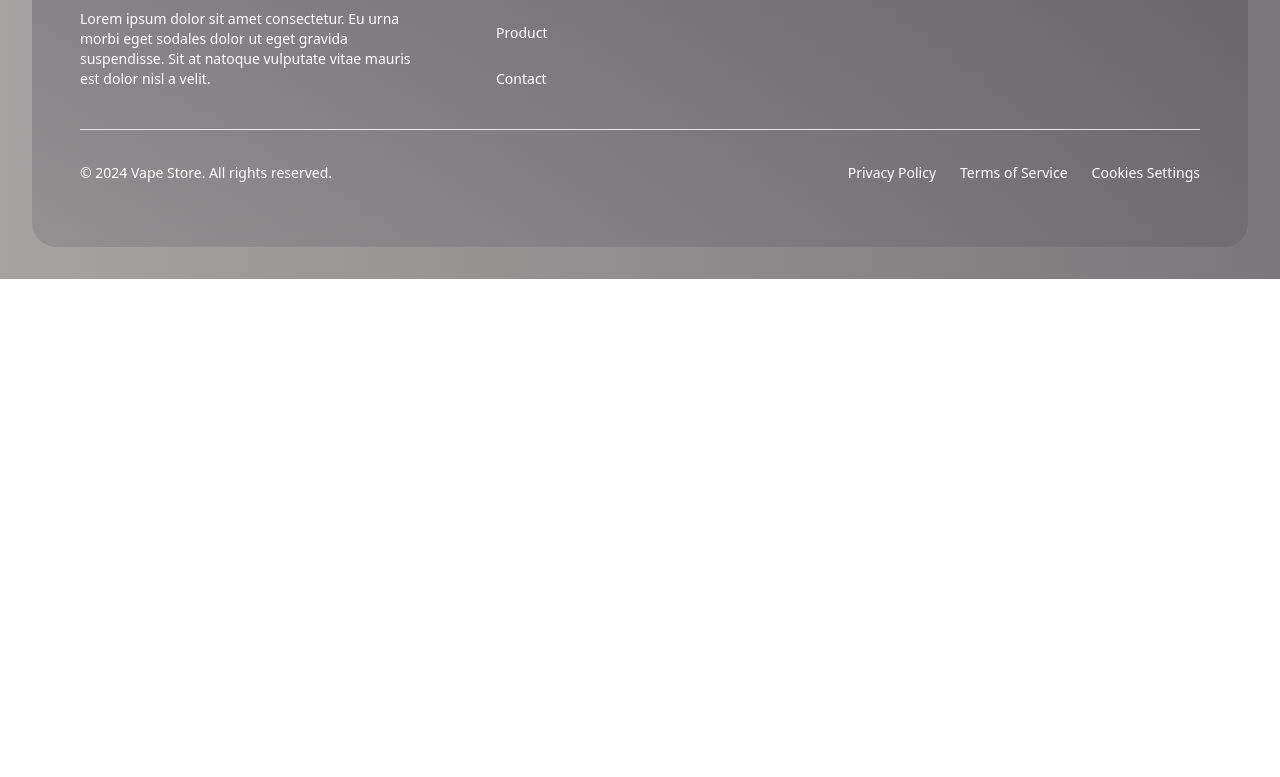
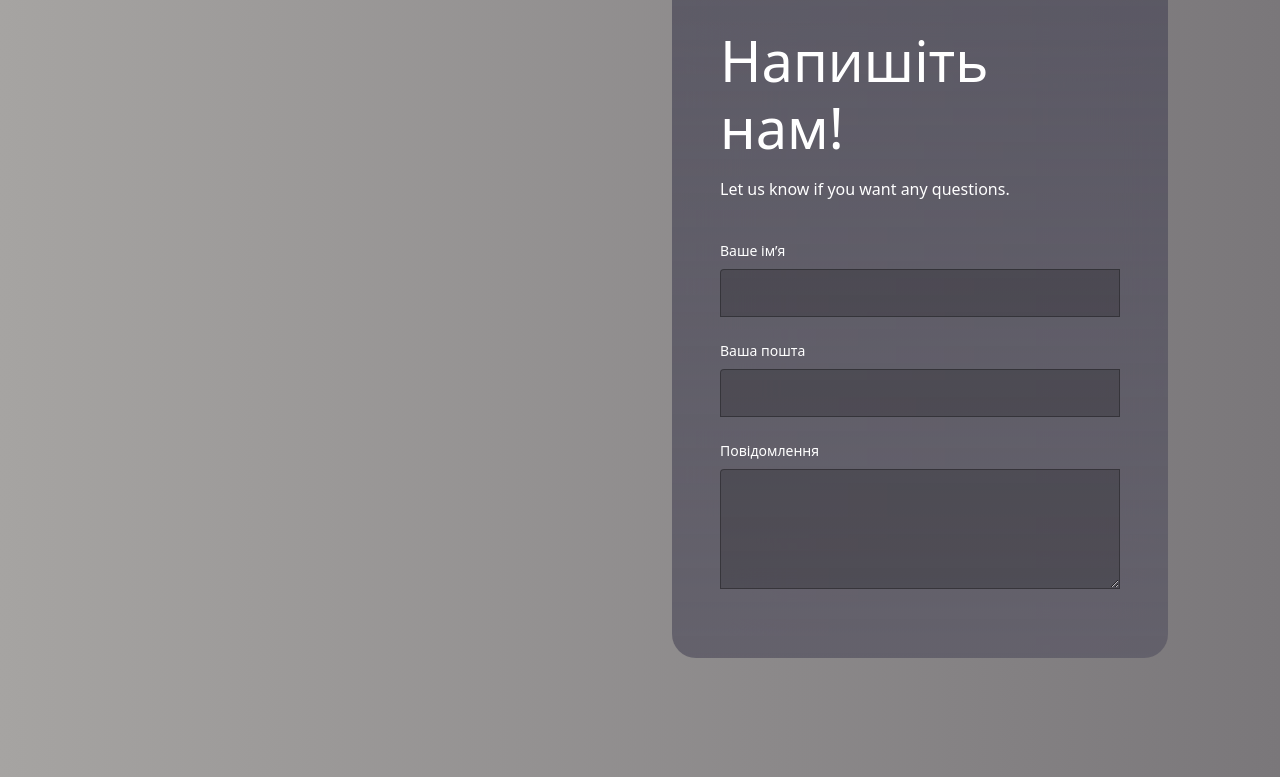
Before and after one commit to Nikolaev3Artem/Vape-Store, a website: page index.html in a window 1280 px wide. Shown: the part 4047-4824 px from the top of the page. Before the commit the page ends 4326 px from the top, so only its background shows below. Drawn offline with Linux system fonts and the light colour scheme; files whose address does not match are found by name.

Commit message:
Added contact form

```diff
--- a/assets/css/dev.css
+++ b/assets/css/dev.css
@@ -80,6 +80,43 @@
     background: radial-gradient(88.89% 88.89% at 50.15% 11.11%, #7e7b92 0%, #26252c 83.33%);
     padding: 16px;
     padding-bottom: 55px;
+  }
+  .contact-form {
+    background: linear-gradient(0deg, rgba(81, 79, 93, 0.8), rgba(81, 79, 93, 0.8)),
+      linear-gradient(180deg, rgba(185, 179, 173, 0) 0%, rgba(185, 179, 173, 0.8) 100%);
+    backdrop-filter: blur(52px);
+  }
+  .main-form-label {
+    font-size: 14px;
+    font-weight: 400;
+    line-height: 21px;
+    text-align: left;
+    text-underline-position: from-font;
+    text-decoration-skip-ink: none;
+  }
+  .main-form-input {
+    width: 100%;
+    height: 48px;
+    margin-top: 8px;
+    padding: 12px 0px 0px 0px;
+    gap: 8px;
+    border-radius: 4px 0px 0px 0px;
+    border: 1px 0px 0px 0px;
+    opacity: 0px;
+    background: rgba(0, 0, 0, 0.2);
+    border: 1px solid rgba(0, 0, 0, 0.3);
+  }
+  .main-form-textarea {
+    margin-top: 8px;
+    padding: 12px 0px 0px 0px;
+    gap: 8px;
+    border-radius: 4px 0px 0px 0px;
+    border: 1px 0px 0px 0px;
+    opacity: 0px;
+    background: rgba(0, 0, 0, 0.2);
+    border: 1px solid rgba(0, 0, 0, 0.3);
+    width: 100%;
+    height: 120px;
   }
 }
 
--- a/index.html
+++ b/index.html
@@ -299,6 +299,32 @@
                     товару.</h6>
             </div>
         </div>
+
+        <div class="custom-container bg-none grid grid-cols-2 lg:grid-cols-1">
+            <div><img src alt></div>
+            <div class="custom-container contact-form">
+                <form action="POST">
+                    <h1 class="font-medium">Напишіть нам!</h1>
+                    <h6 class="mt-4">Let us know if you want any questions.</h6>
+                    <div class="flex flex-col gap-6 mt-10">
+                        <label class="main-form-label">
+                            <h6 class="small">Ваше ім’я</h6>
+                            <input class="main-form-input" type="text">
+                        </label>
+                        <label class="main-form-label">
+                            <h6 class="small">Ваша пошта</h6>
+                            <input class="main-form-input" type="text">
+                        </label>
+                        <label class="main-form-label">
+                            <h6 class="small">Повідомлення</h6>
+                            <textarea class="main-form-textarea"
+                                name></textarea>
+                        </label>
+                    </div>
+                </form>
+            </div>
+        </div>
+
         <footer class="custom-container"
             style="background: linear-gradient(180deg, rgba(72, 70, 81, 0.4) 0%, rgba(72, 70, 81, 0.2) 100%);
             ">
```
Also changed, not shown: assets/css/style.css.
